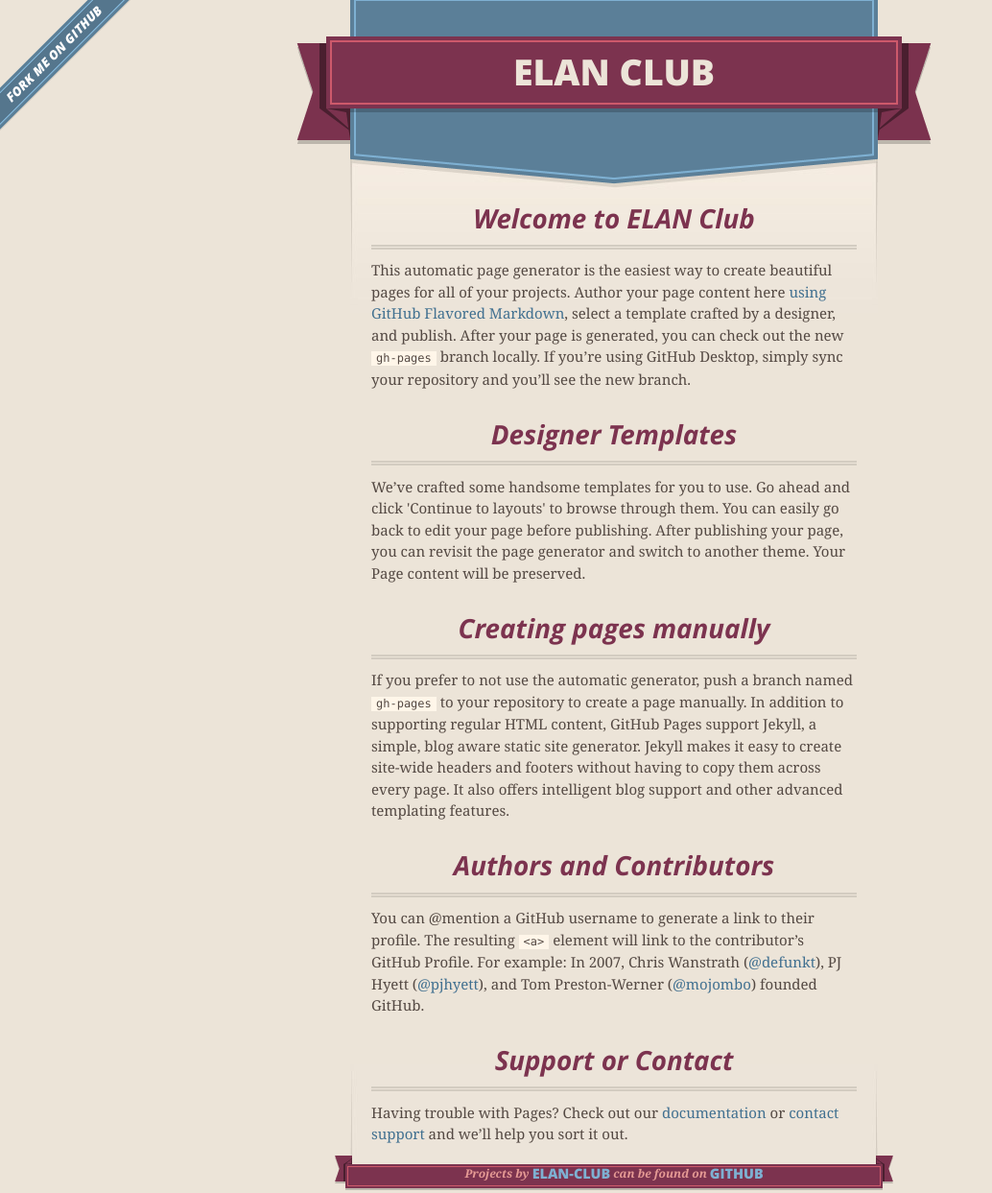
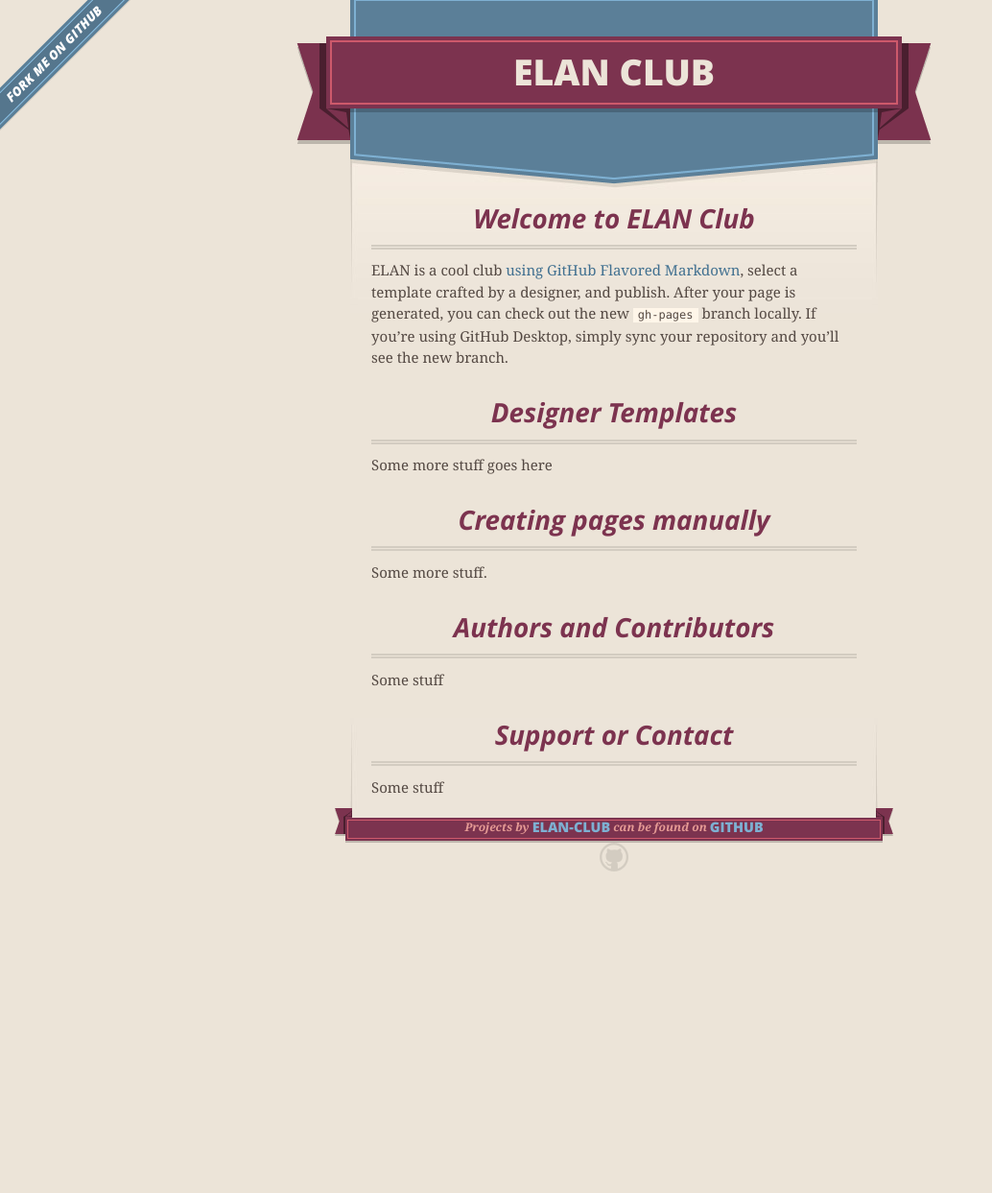
Before and after one commit to ELAN-Club/ELAN-Club.github.io, a plain HTML site: page index.html in a window 1280 px wide. Shown: the top 1243 px of the page at 96% size, without its empty margins (0-1034 px from the left). After the commit the page ends 948 px from the top, so only its background shows below. Drawn offline with nearby package versions, Linux system fonts and the light colour scheme.

Commit message:
Update index.html

```diff
--- a/index.html
+++ b/index.html
@@ -47,19 +47,19 @@
       <section id="main_content">
         <h3>
 <a id="welcome-to-elan-club" class="anchor" href="#welcome-to-elan-club" aria-hidden="true"><span aria-hidden="true" class="octicon octicon-link"></span></a>Welcome to ELAN Club</h3>
-<p>This automatic page generator is the easiest way to create beautiful pages for all of your projects. Author your page content here <a href="https://guides.github.com/features/mastering-markdown/">using GitHub Flavored Markdown</a>, select a template crafted by a designer, and publish. After your page is generated, you can check out the new <code>gh-pages</code> branch locally. If you’re using GitHub Desktop, simply sync your repository and you’ll see the new branch.</p>
+<p>ELAN is a cool club <a href="https://guides.github.com/features/mastering-markdown/">using GitHub Flavored Markdown</a>, select a template crafted by a designer, and publish. After your page is generated, you can check out the new <code>gh-pages</code> branch locally. If you’re using GitHub Desktop, simply sync your repository and you’ll see the new branch.</p>
 <h3>
 <a id="designer-templates" class="anchor" href="#designer-templates" aria-hidden="true"><span aria-hidden="true" class="octicon octicon-link"></span></a>Designer Templates</h3>
-<p>We’ve crafted some handsome templates for you to use. Go ahead and click 'Continue to layouts' to browse through them. You can easily go back to edit your page before publishing. After publishing your page, you can revisit the page generator and switch to another theme. Your Page content will be preserved.</p>
+<p>Some more stuff goes here</p>
 <h3>
 <a id="creating-pages-manually" class="anchor" href="#creating-pages-manually" aria-hidden="true"><span aria-hidden="true" class="octicon octicon-link"></span></a>Creating pages manually</h3>
-<p>If you prefer to not use the automatic generator, push a branch named <code>gh-pages</code> to your repository to create a page manually. In addition to supporting regular HTML content, GitHub Pages support Jekyll, a simple, blog aware static site generator. Jekyll makes it easy to create site-wide headers and footers without having to copy them across every page. It also offers intelligent blog support and other advanced templating features.</p>
+<p>Some more stuff.</p>
 <h3>
 <a id="authors-and-contributors" class="anchor" href="#authors-and-contributors" aria-hidden="true"><span aria-hidden="true" class="octicon octicon-link"></span></a>Authors and Contributors</h3>
-<p>You can @mention a GitHub username to generate a link to their profile. The resulting <code>&lt;a&gt;</code> element will link to the contributor’s GitHub Profile. For example: In 2007, Chris Wanstrath (<a class="user-mention" data-hovercard-type="user" data-hovercard-url="/users/defunkt/hovercard" data-octo-click="hovercard-link-click" data-octo-dimensions="link_type:self" href="https://github.com/defunkt">@defunkt</a>), PJ Hyett (<a class="user-mention" data-hovercard-type="user" data-hovercard-url="/users/pjhyett/hovercard" data-octo-click="hovercard-link-click" data-octo-dimensions="link_type:self" href="https://github.com/pjhyett">@pjhyett</a>), and Tom Preston-Werner (<a class="user-mention" data-hovercard-type="user" data-hovercard-url="/users/mojombo/hovercard" data-octo-click="hovercard-link-click" data-octo-dimensions="link_type:self" href="https://github.com/mojombo">@mojombo</a>) founded GitHub.</p>
+<p>Some stuff</p>
 <h3>
 <a id="support-or-contact" class="anchor" href="#support-or-contact" aria-hidden="true"><span aria-hidden="true" class="octicon octicon-link"></span></a>Support or Contact</h3>
-<p>Having trouble with Pages? Check out our <a href="https://help.github.com/pages">documentation</a> or <a href="https://github.com/contact">contact support</a> and we’ll help you sort it out.</p>
+<p>Some stuff</p>
       </section>
 
       <footer>
@@ -70,7 +70,6 @@
           <span class="left-tail"></span>
           <span class="right-tail"></span>
         </span>
-        <p>Generated with <a href="https://pages.github.com">GitHub Pages</a> using Merlot</p>
         <span class="octocat"></span>
       </footer>
 
```
